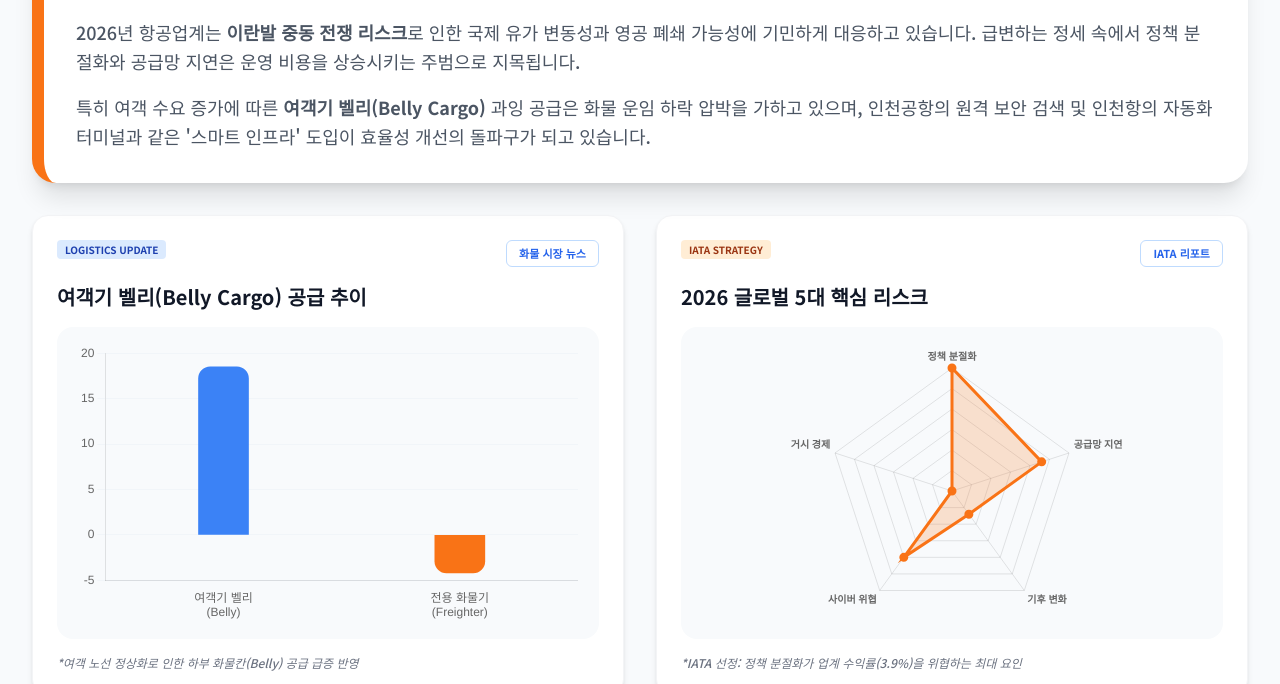
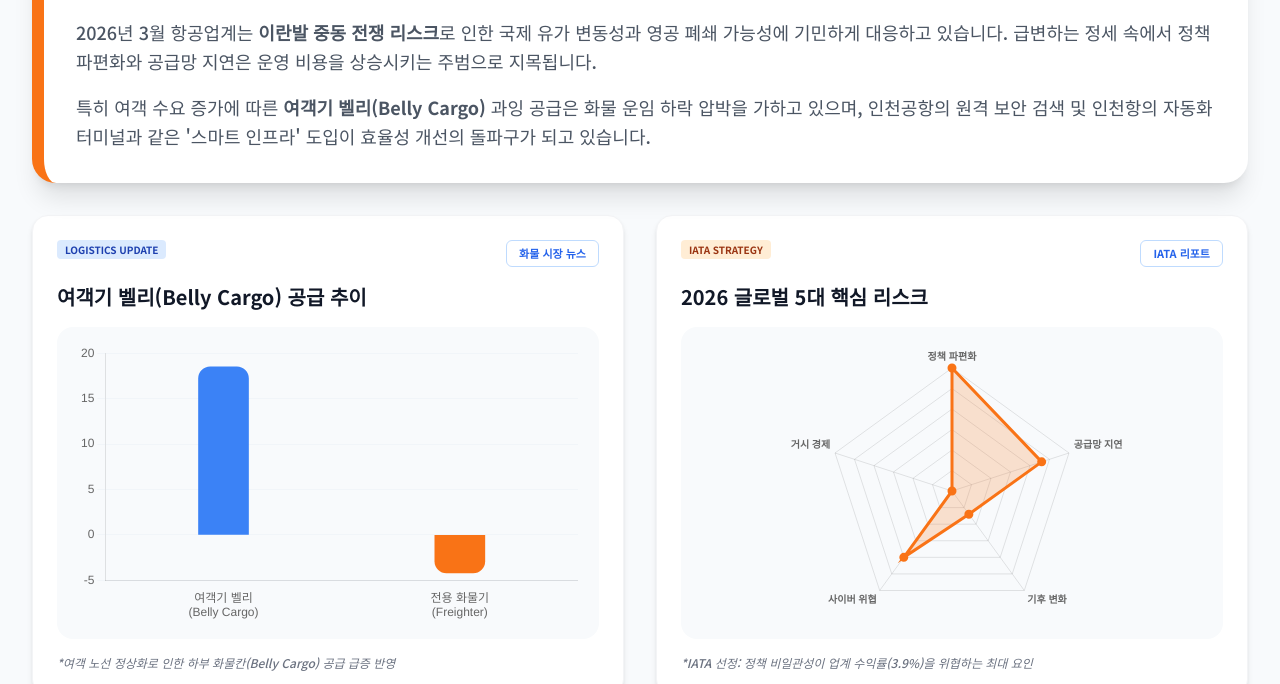
Before and after one commit to SPK-AirScope/SPK-AirScope.github.io, a plain HTML site: page index.html in a window 1280 px wide. Shown: the part 268-952 px from the top of the page. Drawn offline with nearby package versions, Linux system fonts and the light colour scheme.

Commit message:
Add files via upload

```diff
--- a/index.html
+++ b/index.html
@@ -133,8 +133,8 @@
             <h2 class="text-3xl font-black text-blue-900 mb-6">핵심 요약: 불확실성 속의 전략적 대응</h2>
             <div class="space-y-4 text-lg text-gray-600 leading-relaxed font-medium">
                 <p>
-                    2026년 항공업계는 <strong>이란발 중동 전쟁 리스크</strong>로 인한 국제 유가 변동성과 영공 폐쇄 가능성에 기민하게 대응하고 있습니다.
-                    급변하는 정세 속에서 정책 분절화와 공급망 지연은 운영 비용을 상승시키는 주범으로 지목됩니다.
+                    2026년 3월 항공업계는 <strong>이란발 중동 전쟁 리스크</strong>로 인한 국제 유가 변동성과 영공 폐쇄 가능성에 기민하게 대응하고 있습니다.
+                    급변하는 정세 속에서 정책 파편화와 공급망 지연은 운영 비용을 상승시키는 주범으로 지목됩니다.
                 </p>
                 <p>
                     특히 여객 수요 증가에 따른 <strong>여객기 벨리(Belly Cargo)</strong> 과잉 공급은 화물 운임 하락 압박을 가하고 있으며,
@@ -156,7 +156,7 @@
                         <canvas id="cargoChart"></canvas>
                     </div>
                 </div>
-                <p class="mt-4 text-xs text-gray-500 font-medium italic">*여객 노선 정상화로 인한 하부 화물칸(Belly) 공급 급증 반영</p>
+                <p class="mt-4 text-xs text-gray-500 font-medium italic">*여객 노선 정상화로 인한 하부 화물칸(Belly Cargo) 공급 급증 반영</p>
             </div>
 
             <div class="bg-white rounded-2xl shadow-md p-6 stat-card border border-gray-100">
@@ -170,7 +170,7 @@
                         <canvas id="riskChart"></canvas>
                     </div>
                 </div>
-                <p class="mt-4 text-xs text-gray-500 font-medium italic">*IATA 선정: 정책 분절화가 업계 수익률(3.9%)을 위협하는 최대 요인</p>
+                <p class="mt-4 text-xs text-gray-500 font-medium italic">*IATA 선정: 정책 비일관성이 업계 수익률(3.9%)을 위협하는 최대 요인</p>
             </div>
         </div>
 
@@ -192,7 +192,7 @@
                         </div>
                         <div class="p-6 bg-orange-50 rounded-2xl border-l-4 border-orange-500">
                             <h4 class="font-black text-orange-900 mb-2">인천항: 국내 최초 완전 자동화 터미널</h4>
-                            <p class="text-sm text-gray-600">무인 운반 차량(AGV)과 자동화 크레인이 투입된 사례로, 공항 보안과는 별개의 항만 물류 처리 혁신 프로젝트입니다.</p>
+                            <p class="text-sm text-gray-600">무인 운반 차량(AGV)과 자동화 크레인이 투입된 사례로, 항만 물류 처리 혁신 프로젝트입니다.</p>
                         </div>
                     </div>
                     <div class="bg-slate-50 rounded-2xl p-6">
@@ -369,7 +369,7 @@
         new Chart(document.getElementById('cargoChart'), {
             type: 'bar',
             data: {
-                labels: [['여객기 벨리', '(Belly)'], ['전용 화물기', '(Freighter)']],
+                labels: [['여객기 벨리', '(Belly Cargo)'], ['전용 화물기', '(Freighter)']],
                 datasets: [{
                     data: [18.5, -4.2],
                     backgroundColor: ['#3B82F6', '#F97316'],
@@ -391,7 +391,7 @@
         new Chart(document.getElementById('riskChart'), {
             type: 'radar',
             data: {
-                labels: ['정책 분절화', '공급망 지연', '기후 변화', '사이버 위협', '거시 경제'],
+                labels: ['정책 파편화', '공급망 지연', '기후 변화', '사이버 위협', '거시 경제'],
                 datasets: [{
                     data: [95, 88, 72, 85, 65],
                     backgroundColor: 'rgba(249, 115, 22, 0.2)',
@@ -436,7 +436,7 @@
         new Chart(document.getElementById('securityChart'), {
             type: 'doughnut',
             data: {
-                labels: ['피싱 & 사회공학', '랜섬웨어', '데이터 유출', '기타'],
+                labels: ['피싱 & 사회공학적 공격', '랜섬웨어', '데이터 유출', '기타'],
                 datasets: [{
                     data: [45, 30, 20, 5],
                     backgroundColor: ['#3B82F6', '#60A5FA', '#93C5FD', '#F97316'],
```
